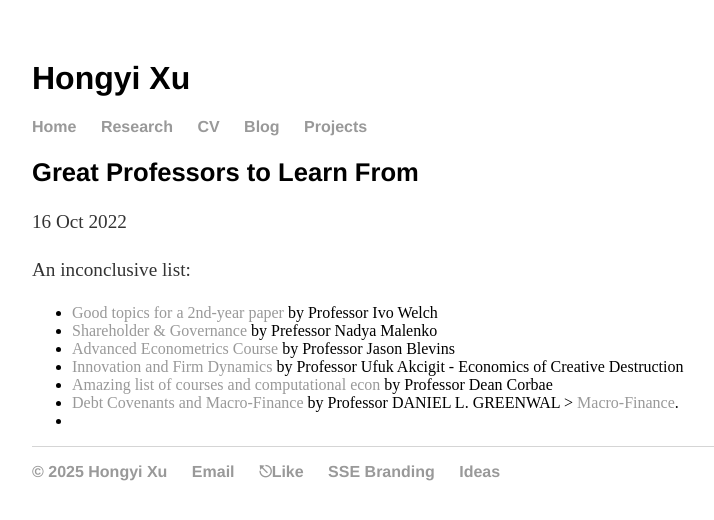
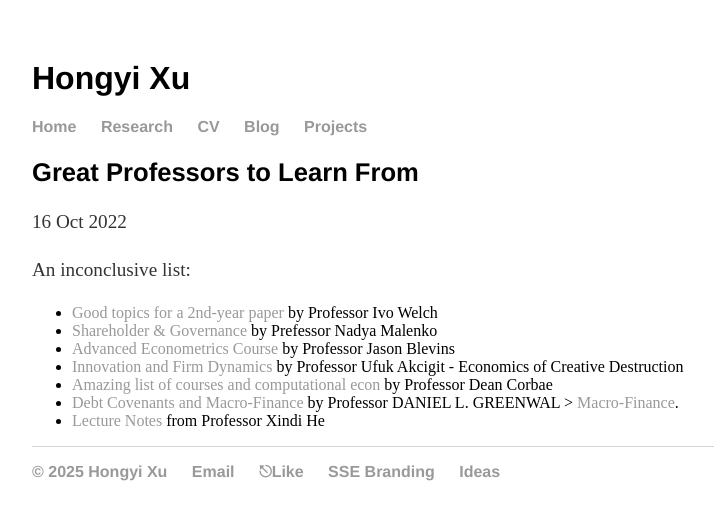
Before and after one commit to hongyileoxu/hongyileoxu.github.io, a Jekyll site: the page built from _posts/2022-10-16-great-professors.md, in a window 1280 px wide. Shown: the top 520 px of the page, without its empty margins (160-874 px from the left). Built offline with Jekyll 4.4.1, drawn with Linux system fonts in a browser that asks for light colours.

Commit message:
Add lecture notes from Professor Xindi He

```diff
--- a/_posts/2022-10-16-great-professors.md
+++ b/_posts/2022-10-16-great-professors.md
@@ -12,4 +12,4 @@ An inconclusive list:
 -   [Innovation and Firm Dynamics](http://www.ufukakcigit.com) by Professor Ufuk Akcigit - Economics of Creative Destruction
 -   [Amazing list of courses and computational econ](https://sites.google.com/a/wisc.edu/deancorbae/teaching) by Professor Dean Corbae
 -   [Debt Covenants and Macro-Finance](https://www.dlgreenwald.com/) by Professor DANIEL L. GREENWAL > [Macro-Finance](https://www.dlgreenwald.com/teaching.html).
--
+-   [Lecture Notes](https://www.hexindi.com/notes) from Professor Xindi He
```
